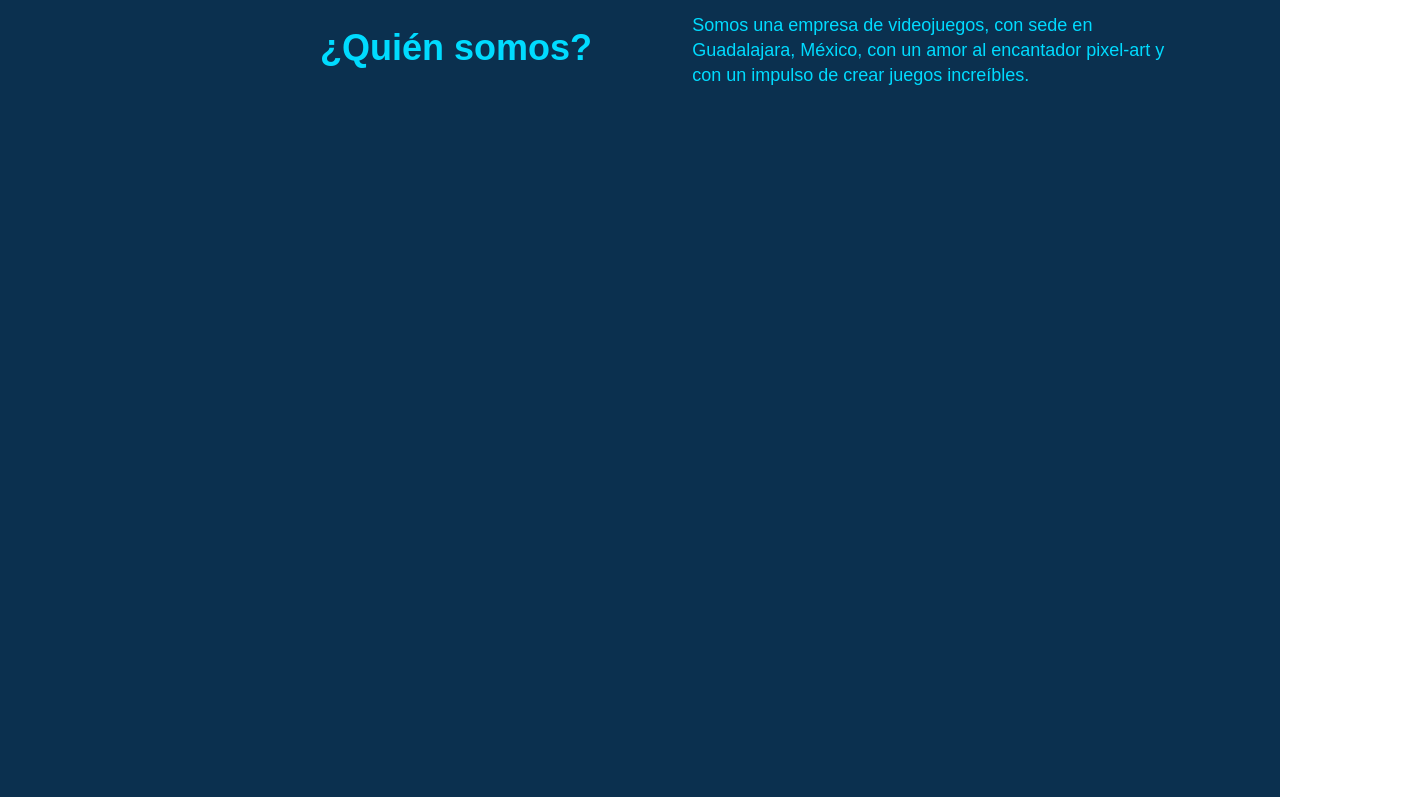
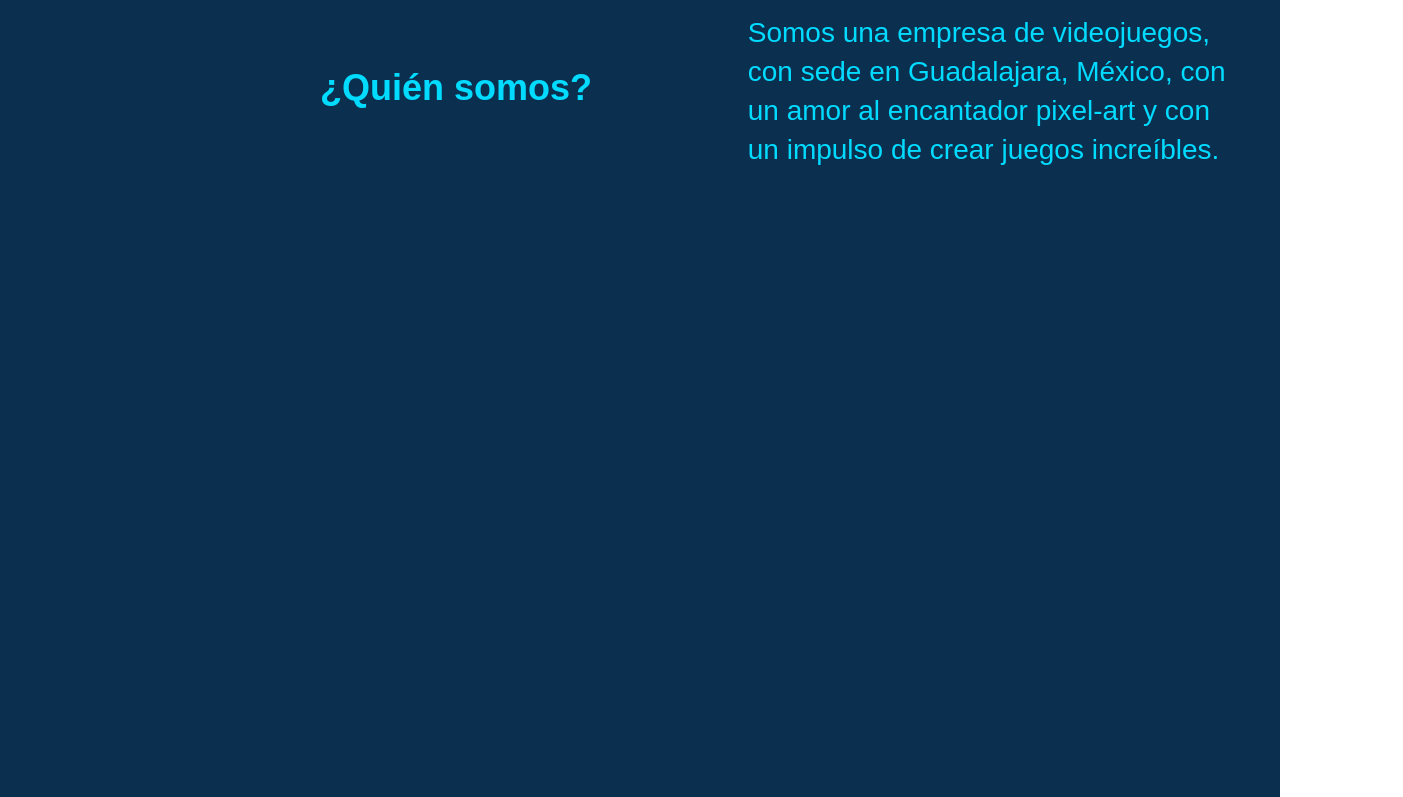
Before and after one commit to UnderGuardian/Webpage, a plain HTML site: page about.html in a window 1280 px wide. Shown: the part 63-860 px from the top of the page, 1403 px wide, since content can reach past the window. Drawn offline with Linux system fonts and the light colour scheme.

Commit message:
Font upgrade

```diff
--- a/css/main.css
+++ b/css/main.css
@@ -519,7 +519,7 @@ textarea {
   margin: 0 10ch;
   vertical-align: middle;
 
-  font-size: 18px;
+  font-size: 28px;
   font-weight: 500;
 
   max-width: 500px;
```
